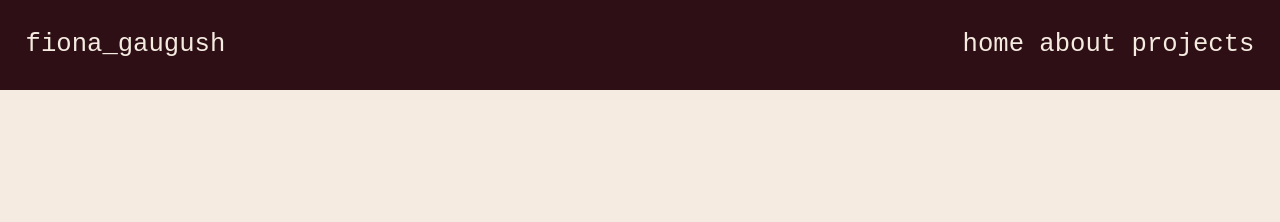
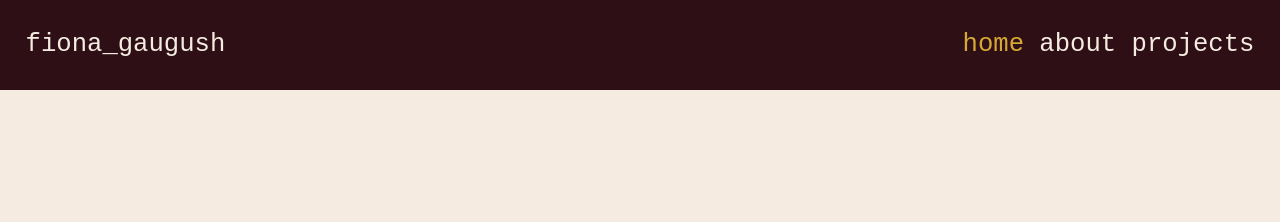
Before and after one commit to fionagaugush/fionagaugush.github.io, a Jekyll site: the page built from index.md, in a window 1280 px wide. Shown: the top 222 px of the page. Built offline with Jekyll 4.4.1, drawn with Linux system fonts in a browser that asks for light colours; some web fonts are replaced.

Commit message:
navBarUpdate

```diff
--- a/_layouts/default.html
+++ b/_layouts/default.html
@@ -53,7 +53,7 @@
 
         </li>
 
-        <li style="float:left"> <a href="#welcome"> fiona_gaugush </a> </li>
+        <li style="float:left"> <a href="#welcome" id = "name-label">  fiona_gaugush </a> </li>
 
     </ul>
 
--- a/homepage.js
+++ b/homepage.js
@@ -10,28 +10,28 @@ const projectsData = [
     image: "https://www.youtube.com/embed/0tUCay95fY8",
     subtitle: "Swift, Firebase, XCode",
     description: "An iOS app made with <b>Swift and Firebase</b>, using AES encryption for users to create, upload, and store sensitive documents.<br>Collaborator: S. Shao",
-    github: "<a href='https://github.com/fionagaugush/FileSafe'> <button class= 'button right' > Code </button> </a>"
+    github: "https://github.com/fionagaugush/FileSafe"
   },
   {
     title: "Paws and Peril",
     image: "https://www.youtube.com/embed/q__UOUh2yn8",
     subtitle: "Godot, GDScript",
     description: "A <b>Godot</b> based game where the player must fight off enemies and complete multiple levels.<br>Collaborators: M. Garza and S. Mohan",
-    github: "<a href='https://github.com/fionagaugush/VideoGameFinal'> <button class= 'button right' >  Code </button> </button>"
+    github: "https://github.com/fionagaugush/VideoGameFinal"
   },
   {
     title: "Central Park Birds",
     image: "https://www.youtube.com/embed/IjjbSFo4r0I?si=gY0y7-SN2sMprDS4",
     subtitle: "Flask, JavaScript, HTML, CSS",
     description: "A page made with <b>Flask</b> that teaches users calls for birds local to Central Park.<br>Collaborators: J. Gandi and A. Sanchez Octotlan",
-    github: "<a href='https://github.com/fionagaugush/UIDesignFinal'><button class= 'button right' > Code</button></a>"
+    github: "https://github.com/fionagaugush/UIDesignFinal"
   },
   {
     title: "Web Audio Synth",
     image: "https://www.youtube.com/embed/8bCChR450DI",
     subtitle: "Web Audio API, HTML, JavaScript",
     description: "A synth made with <b>Web Audio API</b> with ability to change wave type, synthesis, partials, frequency, and index of modulation.",
-    github: "<a href='https://codesandbox.io/p/sandbox/synth-r8ltrh?file=%2Findex.html%3A66%2C3'><button class= 'button right' > Code</button></a>"
+    github: "https://codesandbox.io/p/sandbox/synth-r8ltrh?file=%2Findex.html%3A66%2C3"
   }
 ];
 
@@ -61,7 +61,6 @@ projectsData.forEach(project => {
   if (project.image) {
     const img = document.createElement('iframe');
     img.src = project.image;
-    img.width = "50%";
     card.appendChild(img);
   }
     // Description
@@ -193,4 +192,34 @@ projectsData.forEach(project => {
         console.log("clicked")
         welcome.scrollIntoView({ behavior: 'smooth',});
       });
+
+
+
+
+      const sections = document.querySelectorAll("section");
+      const navLinks = document.querySelectorAll("ul li a:not(#name-label)");
+
+window.addEventListener("scroll", () => {
+  let current = "";
+
+  sections.forEach(section => {
+    const sectionTop = section.offsetTop - 150;
+    const sectionHeight = section.offsetHeight;
+
+    if (pageYOffset >= sectionTop && pageYOffset < sectionTop + sectionHeight) {
+      current = section.getAttribute("id");
+    }
+  });
+
+  navLinks.forEach(link => {
+    link.classList.remove("active");
+    if (link.getAttribute("href") === `#${current}`) {
+      link.classList.add("active");
+    }
+  });
 });
+
+
+
+
+});
--- a/main.css
+++ b/main.css
@@ -44,5 +44,17 @@ ul li {
 
 ul li a:hover {
   cursor: pointer;
-  color: #F7E3AF;
+  color: #d6a937;
 }
+
+ul li a:not(#name-label).active {
+  color: #d6a937;
+}
+
+ul li a.active {
+  color: #d6a937;
+}
+
+#name-label.active {
+  color: red;
+}
```
Also changed, not shown: 3 other files.
